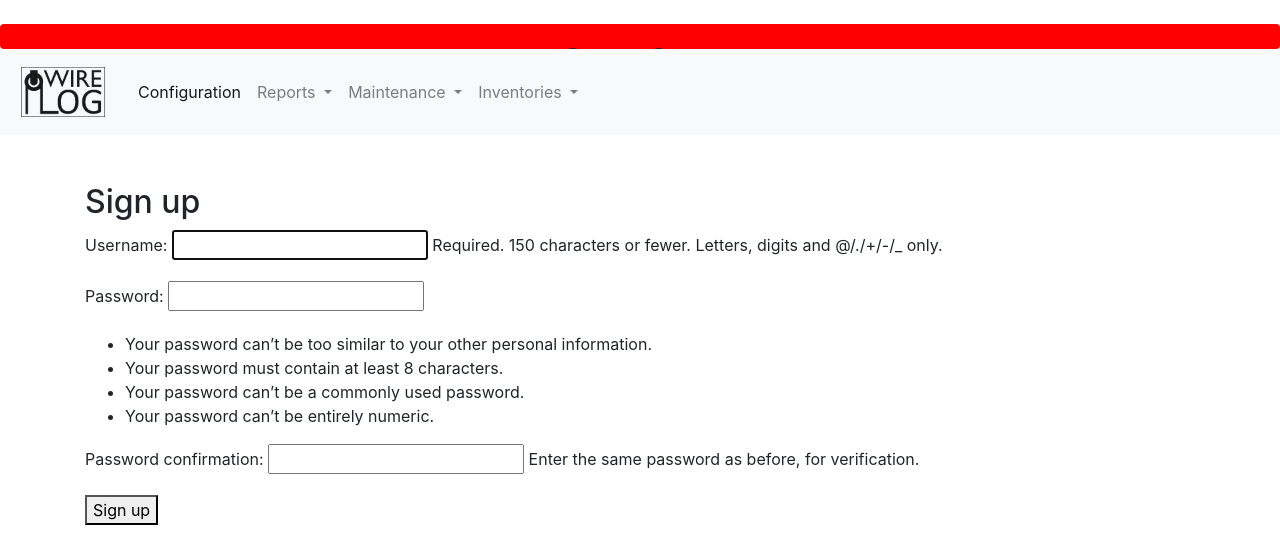
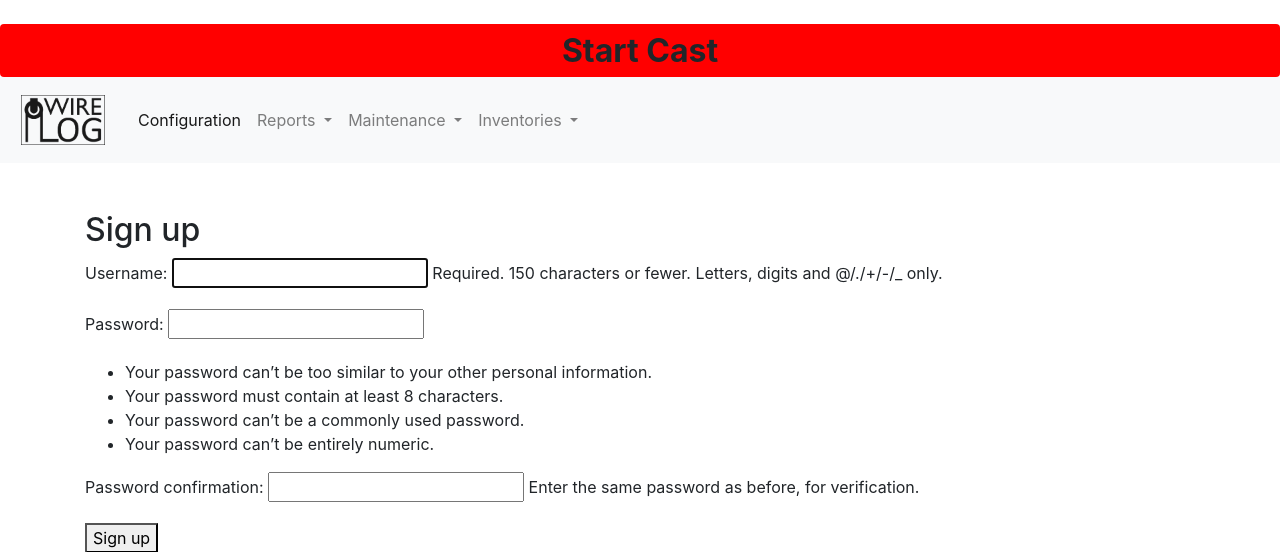
Before and after one commit to bkclarke/winch_logger_rvtec, a Django app: page /accounts/signup/ in a window 1280 px wide. Shown: the top 552 px of the page. Run offline with Django 4.2, Linux system fonts and the light colour scheme; data comes from the database, SQL or seed files in the repository; some libraries are stand-ins or nearby versions.

Commit message:
fix top button in base

```diff
--- a/wwdb/templates/wwdb/base.html
+++ b/wwdb/templates/wwdb/base.html
@@ -46,7 +46,7 @@
         {% if last.enddate %}
         <div class="top-button-container sticky-top">
             <button type="button" class="btn btn-startcast">
-                <a class="button-link" href="{% url 'caststart' %}" style="color: inherit; text-decoration: none; display: block; width: 100%; height: 100%; padding: 10px;">
+                <a class="button-link" href="{% url 'caststart' %}" style="color: inherit; text-decoration: none; width: 100%; height: 100%; padding: 10px;">
                     Start Cast
                 </a>
             </button>
@@ -54,7 +54,7 @@
         {% else %}
         <div class="top-button-container sticky-top">
             <button type="button" class="btn btn-startcast">
-                <a class="button-link" href="{% url 'cast_end' %}" style="color: inherit; text-decoration: none; display: block; width: 100%; height: 100%; padding: 10px;">
+                <a class="button-link" href="{% url 'cast_end' %}" style="color: inherit; text-decoration: none; width: 100%; height: 100%; padding: 10px;">
                     Cast in progress - click here to End Cast
                 </a>
             </button>
```
